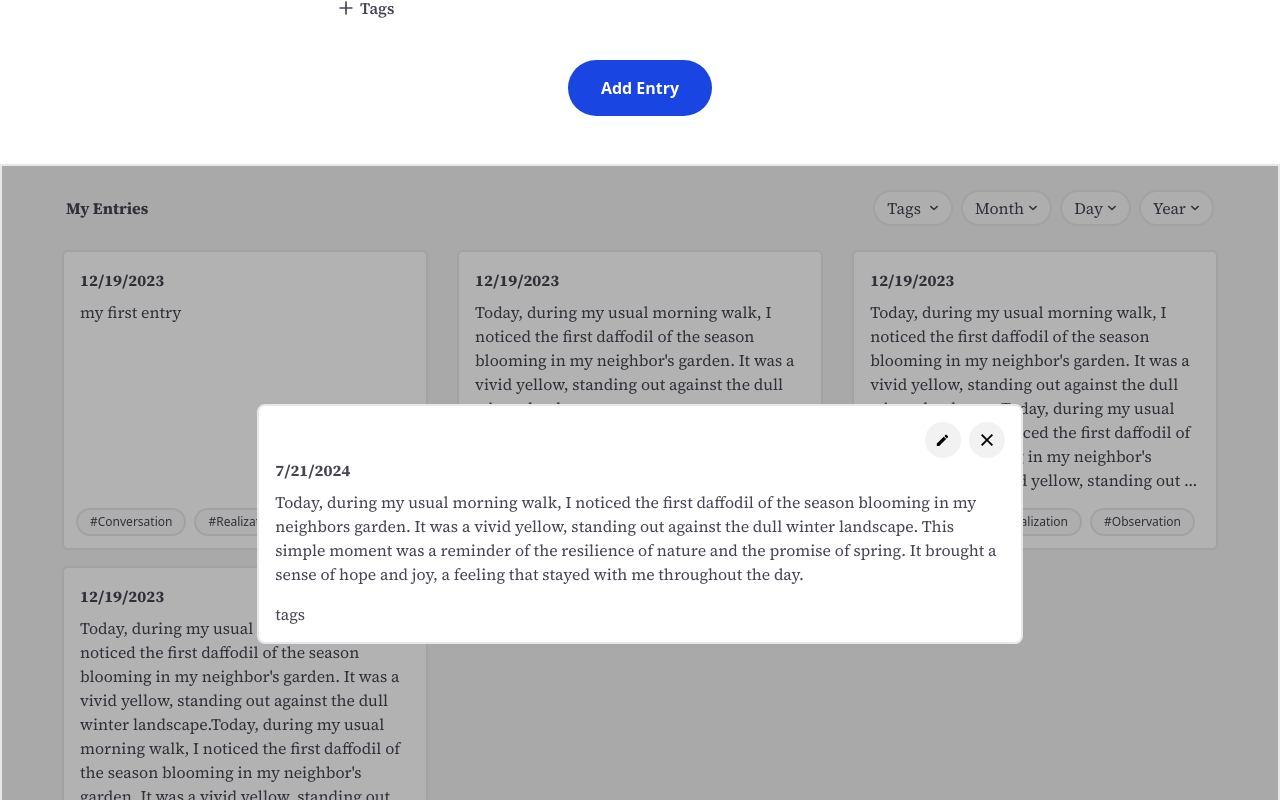
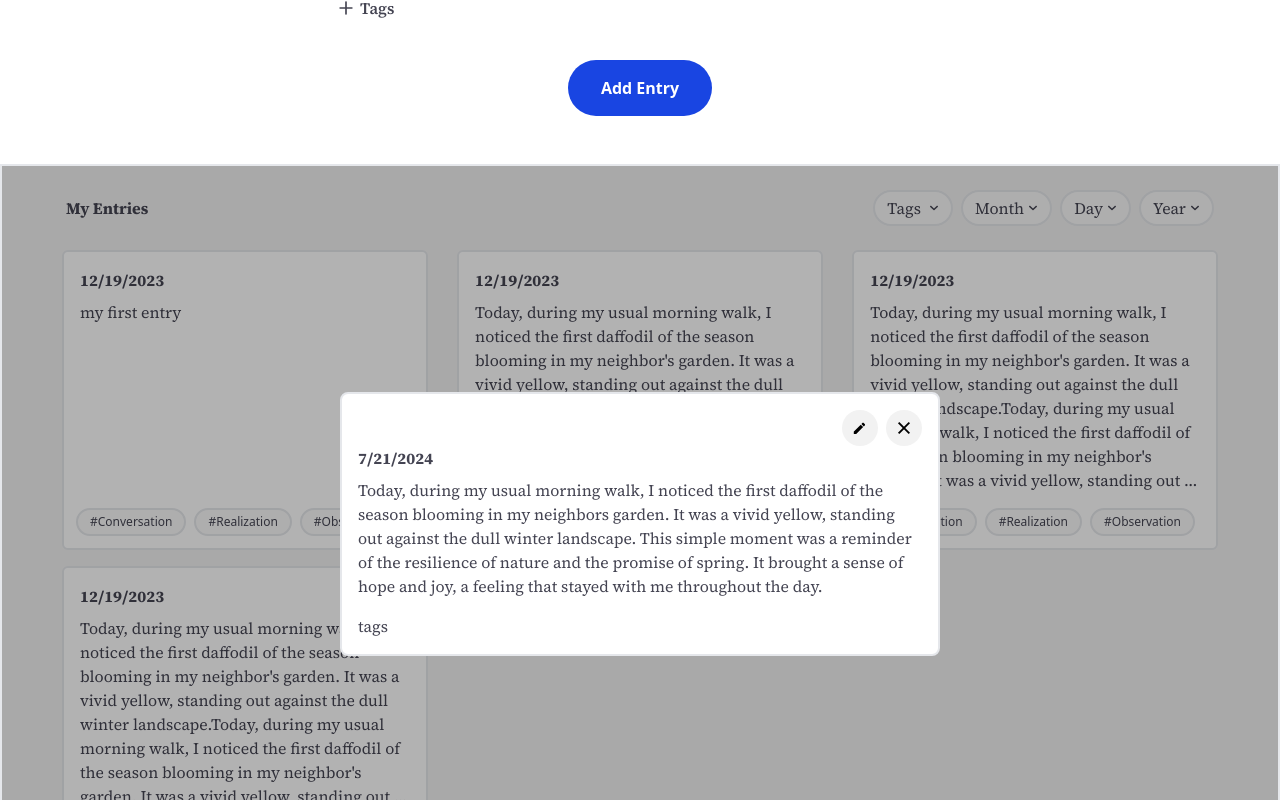
Before and after one commit to iris-jeong/memento-app, a Next.js app in the folder client/: page /home in a window 1280 px wide. Both pictures are taken after a click on the element 244 px from the left and 890 px from the top of the page. Shown: the part 490-1290 px from the top of the page. Built offline with nearby package versions, Linux system fonts and the light colour scheme.

Commit message:
Fix header component error

```diff
--- a/client/src/components/Header.tsx
+++ b/client/src/components/Header.tsx
@@ -3,7 +3,7 @@ import Image from 'next/image';
 import WaveIcon from '../../public/wave.svg';
 import MenuIcon from '../../public/menu.svg';
 import LogOutIcon from '../../public/logout.svg';
-import { useState, useRef, useEffect } from 'react';
+import { useState, useRef } from 'react';
 import useClickOutside from '@/hooks/useClickOutside';
 
 const Header: React.FC = () => {
@@ -19,7 +19,7 @@ const Header: React.FC = () => {
 	return (
 		<header className="flex justify-between items-center p-6">
 			<div className="flex">
-				<Image src={WaveIcon} alt="Hand wave icon" width={22} height={22} />
+				<Image src={WaveIcon} alt="Hand wave icon" width={22} />
 				<p className="ml-2 font-medium sm:text-lg md:text-xl">Welcome, Iris!</p>
 			</div>
 			<nav ref={navRef} className="relative flex justify-end" role="navigation">
@@ -33,6 +33,7 @@ const Header: React.FC = () => {
 						alt="Hamburger menu icon"
 						width={28}
 						height={28}
+						priority
 					/>
 				</button>
 
--- a/client/src/components/Modal.tsx
+++ b/client/src/components/Modal.tsx
@@ -12,8 +12,8 @@ const Modal = forwardRef<HTMLDivElement, ModalProps>(
 	({ setIsModalOpen }, ref) => {
 		return (
 			<div
-				className="mx-2 p-4 xs:w-3/5 bg-white border-solid border-2 rounded-lg"
-				ref={ref} // Now accepts ref from parent component
+				className="mx-2 p-4 xs:max-w-[600px] bg-white border-solid border-2 rounded-lg"
+				ref={ref}
 			>
 				<div className="flex justify-end">
 					<span className="hover:cursor-pointer">
```
